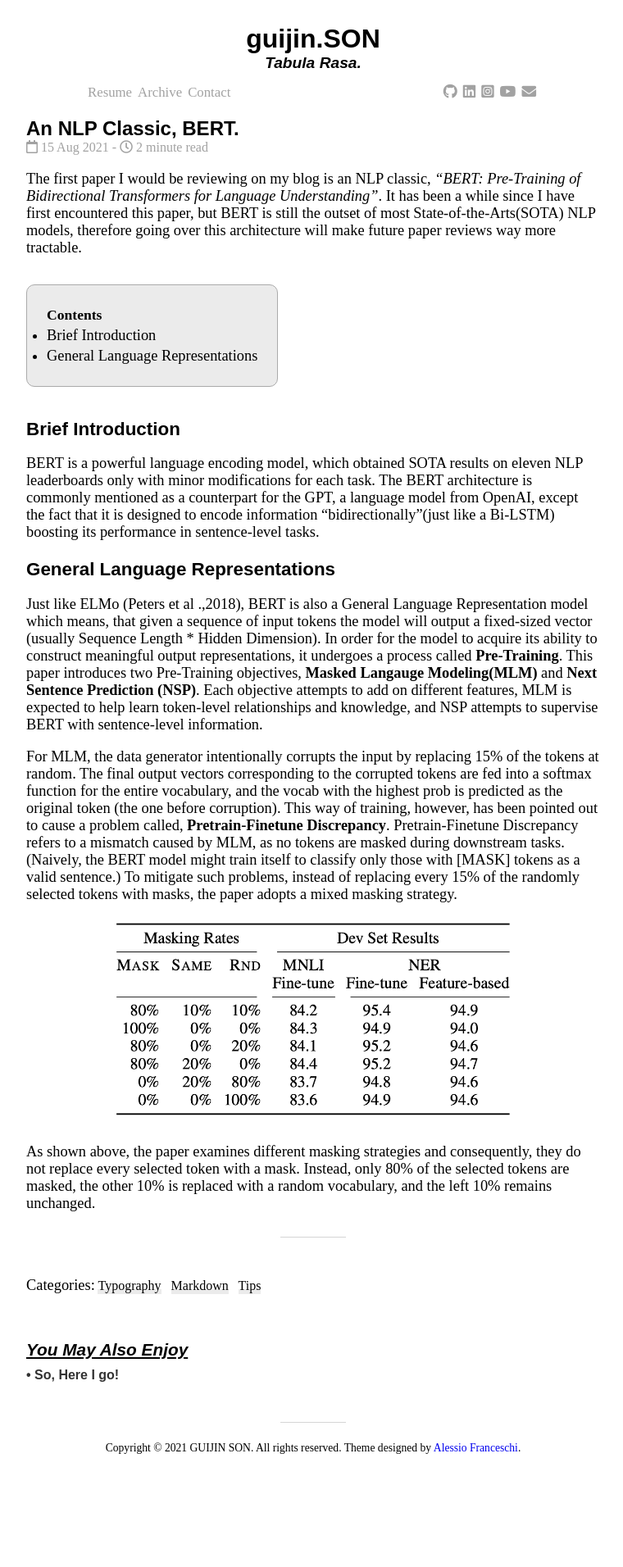
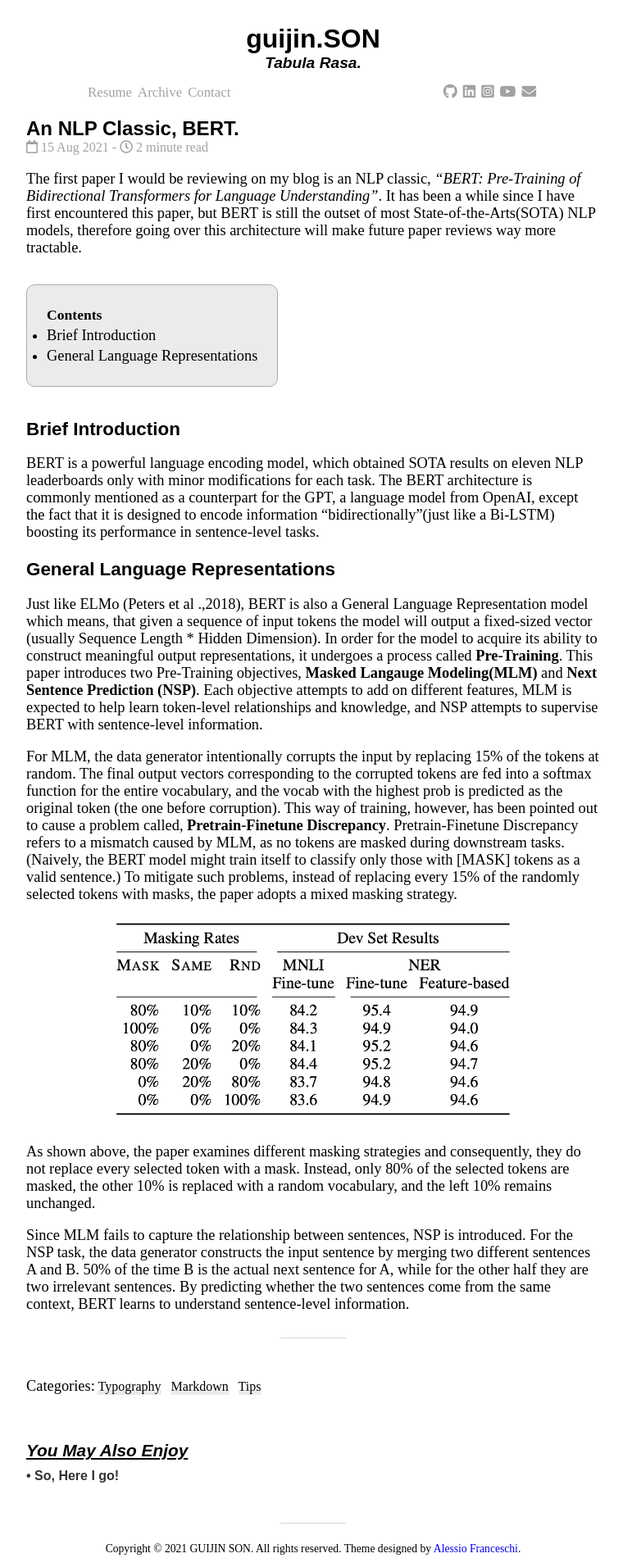
Before and after one commit to guijinSON/guijinSON.github.io, a Jekyll site: the page built from _posts/2021-08-15-An NLP Classic, BERT.md, in a window 1280 px wide. Shown: the whole page at 82% size, without its empty margins (258-1018 px from the left). Built offline with Jekyll 4.4.1, drawn with Linux system fonts in a browser that asks for light colours; nearby versions of some CDN libraries; comment, search, counter and statistics services are not loaded; before the commit the page ends 1789 px from its top, so only the background shows below that.

Commit message:
Update 2021-08-15-An NLP Classic, BERT.md

```diff
--- a/_posts/2021-08-15-An NLP Classic, BERT.md
+++ b/_posts/2021-08-15-An NLP Classic, BERT.md
@@ -24,3 +24,5 @@ For MLM, the data generator intentionally corrupts the input by replacing 15% of
 <image src="https://raw.githubusercontent.com/guijinSON/guijinSON.github.io/8bfc87a2e5086ee8062b2b1c1e1f085e94574c5f/assets/img/An%20NLP%20Classic%2C%20BERT/masking.png" width=500px />
 
 As shown above, the paper examines different masking strategies and consequently, they do not replace every selected token with a mask. Instead, only 80% of the selected tokens are masked, the other 10% is replaced with a random vocabulary, and the left 10% remains unchanged.
+
+Since MLM fails to capture the relationship between sentences, NSP is introduced. For the NSP task, the data generator constructs the input sentence by merging two different sentences A and B. 50% of the time B is the actual next sentence for A, while for the other half they are two irrelevant sentences. By predicting whether the two sentences come from the same context, BERT learns to understand sentence-level information.
```
